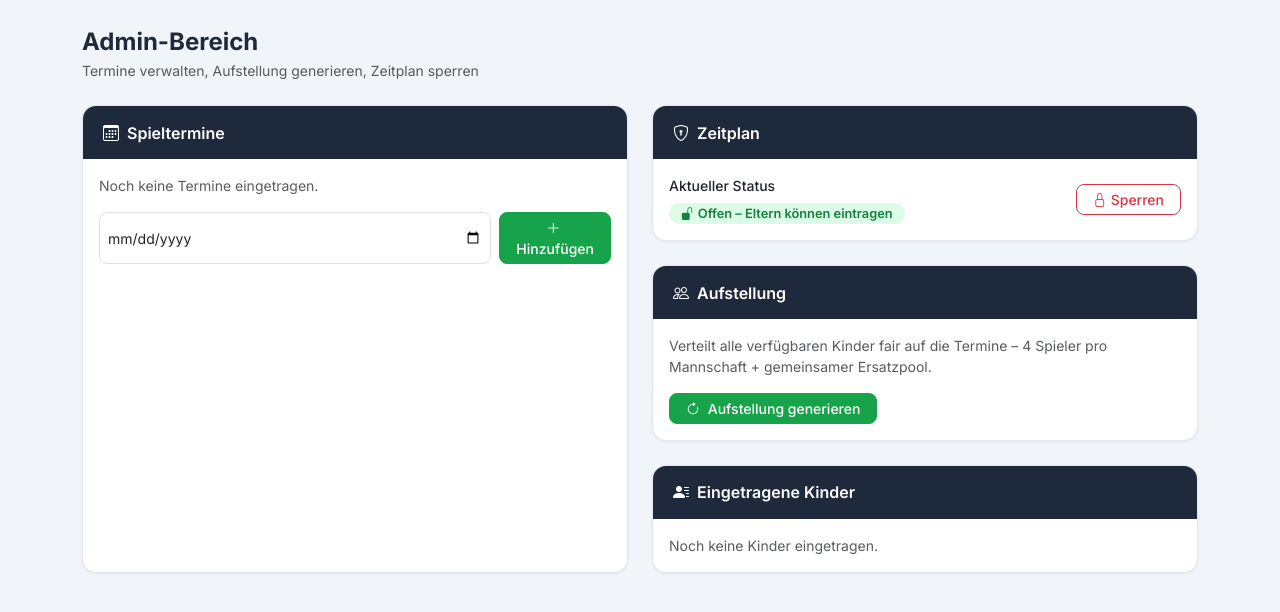
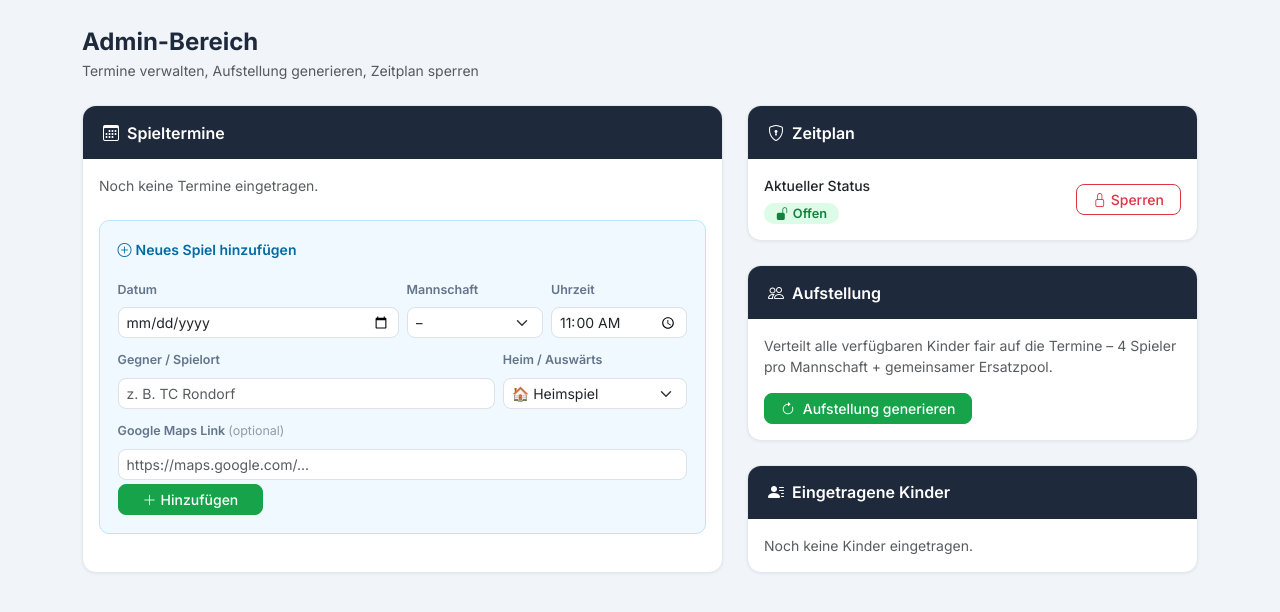
Before and after one commit to tommics/tennis-app, a Flask app: page /admin in a window 1280 px wide. Shown: the part 53-665 px from the top of the page. Run offline with Flask 3, Linux system fonts and the light colour scheme; the visitor is signed in with stand-in values (Sample User, id 1).

Commit message:
Add full match details and Google Maps link to admin panel
- Admin form now captures mannschaft, time, opponent, home/away and
  an optional Google Maps link per match entry
- Maps link shown on availability and lineup pages
- maps_link column added to Spiel model with auto-migration
- Individual matches can be deleted without removing the whole date

```diff
--- a/app.py
+++ b/app.py
@@ -69,6 +69,7 @@ class Spiel(db.Model):
     uhrzeit = db.Column(db.String(5), nullable=False)       # "11:00"
     gegner = db.Column(db.String(200), nullable=False)
     heimspiel = db.Column(db.Boolean, nullable=False)
+    maps_link = db.Column(db.String(500), nullable=True)
 
 
 # ---------------------------------------------------------------------------
@@ -236,11 +237,46 @@ def admin():
 @app.route('/admin/termin/hinzufuegen', methods=['POST'])
 @admin_required
 def termin_hinzufuegen():
-    datum = request.form.get('datum', '').strip()
-    if datum:
-        if not Spieltermin.query.filter_by(datum=datum).first():
-            db.session.add(Spieltermin(datum=datum))
-            db.session.commit()
+    datum      = request.form.get('datum', '').strip()
+    mannschaft = request.form.get('mannschaft', '').strip()
+    uhrzeit    = request.form.get('uhrzeit', '').strip()
+    gegner     = request.form.get('gegner', '').strip()
+    heimspiel  = request.form.get('heimspiel') == '1'
+    maps_link  = request.form.get('maps_link', '').strip() or None
+
+    if not (datum and mannschaft and uhrzeit and gegner):
+        return redirect(url_for('admin'))
+
+    termin = Spieltermin.query.filter_by(datum=datum).first()
+    if not termin:
+        termin = Spieltermin(datum=datum)
+        db.session.add(termin)
+        db.session.flush()
+
+    existing = Spiel.query.filter_by(termin_id=termin.id, mannschaft=mannschaft).first()
+    if existing:
+        existing.uhrzeit   = uhrzeit
+        existing.gegner    = gegner
+        existing.heimspiel = heimspiel
+        existing.maps_link = maps_link
+    else:
+        db.session.add(Spiel(termin_id=termin.id, mannschaft=mannschaft,
+                             uhrzeit=uhrzeit, gegner=gegner,
+                             heimspiel=heimspiel, maps_link=maps_link))
+    db.session.commit()
+    return redirect(url_for('admin'))
+
+
+@app.route('/admin/spiel/<int:spiel_id>/loeschen', methods=['POST'])
+@admin_required
+def spiel_loeschen(spiel_id):
+    spiel = db.get_or_404(Spiel, spiel_id)
+    termin = spiel.termin
+    db.session.delete(spiel)
+    db.session.flush()
+    if not termin.spiele:
+        db.session.delete(termin)
+    db.session.commit()
     return redirect(url_for('admin'))
 
 
@@ -387,10 +423,14 @@ def ersatz_runter(termin_id, mannschaft, kind_id):
 with app.app_context():
     db.create_all()
     from sqlalchemy import inspect, text
-    cols = [c['name'] for c in inspect(db.engine).get_columns('aufstellung')]
-    if 'mannschaft' not in cols:
-        with db.engine.connect() as conn:
+    with db.engine.connect() as conn:
+        auf_cols = [c['name'] for c in inspect(db.engine).get_columns('aufstellung')]
+        if 'mannschaft' not in auf_cols:
             conn.execute(text('ALTER TABLE aufstellung ADD COLUMN mannschaft VARCHAR(10)'))
+            conn.commit()
+        spiel_cols = [c['name'] for c in inspect(db.engine).get_columns('spiel')]
+        if 'maps_link' not in spiel_cols:
+            conn.execute(text('ALTER TABLE spiel ADD COLUMN maps_link VARCHAR(500)'))
             conn.commit()
 
 if __name__ == '__main__':
--- a/templates/admin.html
+++ b/templates/admin.html
@@ -10,57 +10,133 @@
 <div class="row g-4">
 
   <!-- Spieltermine -->
-  <div class="col-md-6">
+  <div class="col-md-7">
     <div class="card h-100">
       <div class="card-header hdr-admin">
         <i class="bi bi-calendar3 me-2"></i>Spieltermine
       </div>
       <div class="card-body">
+
+        <!-- Existing entries -->
         {% if termine %}
-        <div class="d-flex flex-column gap-2 mb-3">
+        <div class="d-flex flex-column gap-2 mb-4">
           {% for termin in termine %}
-          <div class="d-flex align-items-center justify-content-between px-3 py-2"
-               style="background:#f8fafc;border-radius:8px;border:1px solid #e2e8f0">
-            <div>
-              <span class="fw-semibold" style="font-size:.9rem">{{ termin.datum_anzeige }}</span>
-              <div class="d-flex gap-1 mt-1 flex-wrap">
             {% for spiel in termin.spiele %}
+            <div class="p-3" style="background:#f8fafc;border-radius:10px;border:1px solid #e2e8f0">
+              <div class="d-flex align-items-start justify-content-between gap-2">
+                <div class="flex-grow-1">
+                  <div class="d-flex align-items-center gap-2 flex-wrap mb-1">
+                    <span class="fw-semibold" style="font-size:.95rem">{{ termin.datum_anzeige }}</span>
                     <span class="chip {% if spiel.mannschaft == 'BD 1' %}chip-bd1{% else %}chip-bd2{% endif %}">
                       {{ spiel.mannschaft }}
                     </span>
                     <span class="chip {% if spiel.heimspiel %}chip-home{% else %}chip-away{% endif %}">
-                  {% if spiel.heimspiel %}Heim{% else %}Auswärts{% endif %}
+                      {% if spiel.heimspiel %}<i class="bi bi-house-fill"></i> Heim
+                      {% else %}<i class="bi bi-geo-alt-fill"></i> Auswärts{% endif %}
                     </span>
-                {% endfor %}
+                    <span style="font-size:.8rem;color:var(--text-muted)">
+                      <i class="bi bi-clock me-1"></i>{{ spiel.uhrzeit }} Uhr
+                    </span>
                   </div>
+                  <div style="font-size:.82rem;color:var(--text-muted)">
+                    <i class="bi bi-people me-1"></i>{{ spiel.gegner }}
                   </div>
-            <form method="post" action="/admin/termin/{{ termin.id }}/loeschen"
-                  onsubmit="return confirm('Termin {{ termin.datum_anzeige }} wirklich löschen?')">
-              <button type="submit" class="btn btn-sm py-1 px-2"
+                  {% if spiel.maps_link %}
+                  <div class="mt-1">
+                    <a href="{{ spiel.maps_link }}" target="_blank" rel="noopener"
+                       style="font-size:.78rem;color:var(--color-bd1);text-decoration:none">
+                      <i class="bi bi-map me-1"></i>Google Maps
+                    </a>
+                  </div>
+                  {% endif %}
+                </div>
+                <form method="post" action="/admin/spiel/{{ spiel.id }}/loeschen"
+                      onsubmit="return confirm('Dieses Spiel löschen?')">
+                  <button type="submit" class="btn btn-sm py-1 px-2 flex-shrink-0"
                           style="font-size:.75rem;color:#dc2626;border:1px solid #fecaca;background:#fff5f5;border-radius:6px">
                     <i class="bi bi-trash"></i>
                   </button>
                 </form>
               </div>
+            </div>
+            {% endfor %}
           {% endfor %}
         </div>
         {% else %}
-          <p class="text-muted mb-3" style="font-size:.875rem">Noch keine Termine eingetragen.</p>
+          <p class="text-muted mb-4" style="font-size:.875rem">Noch keine Termine eingetragen.</p>
         {% endif %}
 
-        <form method="post" action="/admin/termin/hinzufuegen" class="d-flex gap-2">
+        <!-- Add form -->
+        <div style="background:#f0f9ff;border:1px solid #bae6fd;border-radius:10px;padding:1.1rem">
+          <div class="fw-semibold mb-3" style="font-size:.875rem;color:#0369a1">
+            <i class="bi bi-plus-circle me-1"></i>Neues Spiel hinzufügen
+          </div>
+          <form method="post" action="/admin/termin/hinzufuegen">
+            <div class="row g-2">
+
+              <div class="col-sm-6">
+                <label class="form-label" style="font-size:.78rem;font-weight:600;color:var(--text-muted)">Datum</label>
                 <input type="date" name="datum" class="form-control form-control-sm" required
                        style="border-radius:8px;font-size:.875rem">
-          <button type="submit" class="btn btn-brand btn-sm px-3">
+              </div>
+
+              <div class="col-sm-3">
+                <label class="form-label" style="font-size:.78rem;font-weight:600;color:var(--text-muted)">Mannschaft</label>
+                <select name="mannschaft" class="form-select form-select-sm" required
+                        style="border-radius:8px;font-size:.875rem">
+                  <option value="">–</option>
+                  <option value="BD 1">BD 1</option>
+                  <option value="BD 2">BD 2</option>
+                </select>
+              </div>
+
+              <div class="col-sm-3">
+                <label class="form-label" style="font-size:.78rem;font-weight:600;color:var(--text-muted)">Uhrzeit</label>
+                <input type="time" name="uhrzeit" class="form-control form-control-sm" value="11:00" required
+                       style="border-radius:8px;font-size:.875rem">
+              </div>
+
+              <div class="col-sm-8">
+                <label class="form-label" style="font-size:.78rem;font-weight:600;color:var(--text-muted)">Gegner / Spielort</label>
+                <input type="text" name="gegner" class="form-control form-control-sm"
+                       placeholder="z. B. TC Rondorf" required
+                       style="border-radius:8px;font-size:.875rem">
+              </div>
+
+              <div class="col-sm-4">
+                <label class="form-label" style="font-size:.78rem;font-weight:600;color:var(--text-muted)">Heim / Auswärts</label>
+                <select name="heimspiel" class="form-select form-select-sm" required
+                        style="border-radius:8px;font-size:.875rem">
+                  <option value="1">🏠 Heimspiel</option>
+                  <option value="0">✈️ Auswärtsspiel</option>
+                </select>
+              </div>
+
+              <div class="col-12">
+                <label class="form-label" style="font-size:.78rem;font-weight:600;color:var(--text-muted)">
+                  Google Maps Link <span style="font-weight:400;opacity:.7">(optional)</span>
+                </label>
+                <input type="url" name="maps_link" class="form-control form-control-sm"
+                       placeholder="https://maps.google.com/..."
+                       style="border-radius:8px;font-size:.875rem">
+              </div>
+
+              <div class="col-12 mt-1">
+                <button type="submit" class="btn btn-brand btn-sm px-4">
                   <i class="bi bi-plus-lg me-1"></i>Hinzufügen
                 </button>
+              </div>
+
+            </div>
           </form>
+        </div>
+
       </div>
     </div>
   </div>
 
   <!-- Right column -->
-  <div class="col-md-6 d-flex flex-column gap-4">
+  <div class="col-md-5 d-flex flex-column gap-4">
 
     <!-- Zeitplan sperren -->
     <div class="card">
@@ -73,9 +149,9 @@
             <div style="font-size:.875rem;font-weight:500">Aktueller Status</div>
             <div class="mt-1">
               {% if gesperrt %}
-                <span class="status-locked"><i class="bi bi-lock-fill me-1"></i>Gesperrt – Eltern können nicht ändern</span>
+                <span class="status-locked"><i class="bi bi-lock-fill me-1"></i>Gesperrt</span>
               {% else %}
-                <span class="status-open"><i class="bi bi-unlock-fill me-1"></i>Offen – Eltern können eintragen</span>
+                <span class="status-open"><i class="bi bi-unlock-fill me-1"></i>Offen</span>
               {% endif %}
             </div>
           </div>
```
Also changed, not shown: templates/aufstellung.html (+9 -5 lines), templates/verfuegbarkeit.html (+7 -3 lines). Lines whose indentation alone changed are shown as unchanged.
